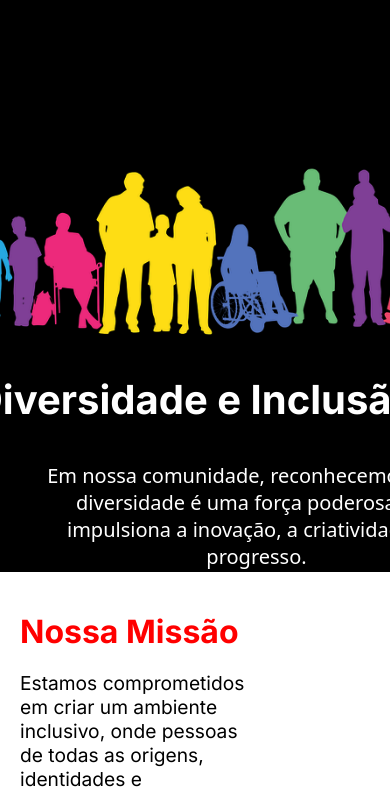
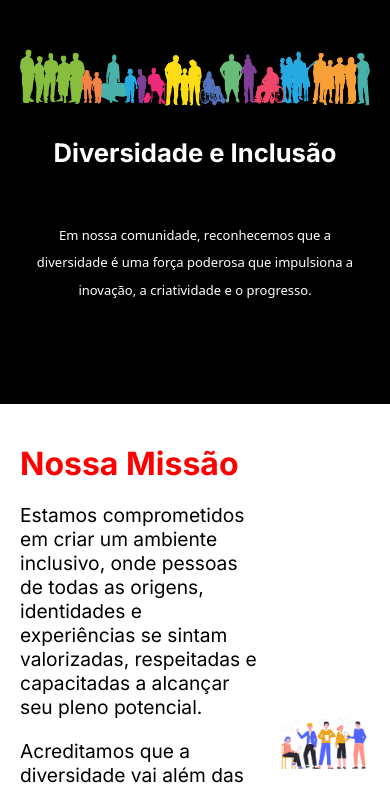
Before and after one commit to codigocerto/equipe02, a Next.js app in the folder frontend/: page /diversidade in a window 390 px wide. Shown: the part 2460-3249 px from the top of the page. Built offline with nearby package versions, Linux system fonts and the light colour scheme.

Commit message:
feat: add responsiveness to DiversidadeInclusao component

```diff
--- a/frontend/src/components/diversidadeInclusao/index.tsx
+++ b/frontend/src/components/diversidadeInclusao/index.tsx
@@ -1,22 +1,28 @@
-import React from 'react';
-import styles from './styles.module.css';
+import Image from "next/image";
+
+import imagemInclusao from "../../../public/images/imagem-inclusao.png";
+
+import styles from "./styles.module.css";
 
 const DiversidadeInclusao = () => {
   return (
     <section className={styles.section}>
       <div className={styles.imageContainer}>
-        <img src="/images/imagem-inclusao.png" alt="Diversidade e Inclusao" className={styles.image} />
+        <Image
+          src={imagemInclusao}
+          alt="Diversidade e Inclusao"
+          className={styles.image}
+          width={1120}
+          height={191}
+          quality={100}
+          priority
+        />
         <h2 className={styles.title}>Diversidade e Inclusão</h2>
       </div>
       <div className={styles.textContainer}>
         <p className={styles.paragraph}>
-          Em nossa comunidade, reconhecemos que a diversidade é uma força poderosa que impulsiona a
-          inovação, a criatividade e o progresso.
-        </p>
-        <p className={styles.paragraph}>
-          Acreditamos que a diversidade vai além das diferenças óbvias, como raça, gênero ou orientação
-          sexual. Ela engloba uma ampla gama de características, incluindo origem étnica, idade,
-          habilidades físicas e mentais, experiências de vida e perspectivas culturais.
+          Em nossa comunidade, reconhecemos que a diversidade é uma força
+          poderosa que impulsiona a inovação, a criatividade e o progresso.
         </p>
       </div>
     </section>
--- a/frontend/src/components/diversidadeInclusao/styles.module.css
+++ b/frontend/src/components/diversidadeInclusao/styles.module.css
@@ -16,36 +16,28 @@
 }
 
 .image {
-  max-width: 1120px; /* Largura máxima da imagem */
-  height: 191px; /* Altura da imagem */
   height: auto;
   margin-bottom: 10px; /* Espaçamento entre a imagem e o título */
 }
 
 .title {
-  font-family: 'Inter', sans-serif; /* Fonte Inter para o título */
+  font-family: "Inter", sans-serif; /* Fonte Inter para o título */
   font-size: 2.5rem; /* Tamanho da fonte para o título */
   font-weight: 700; /* Peso da fonte do título */
   line-height: 58.09px; /* Altura da linha do título */
   margin-bottom: 20px; /* Espaçamento abaixo do título */
   max-width: 1120px; /* Largura máxima do título */
-  height: 51px; /* Altura do título */
-  gap: 0px;
-  opacity: 0px;
 }
 
 .textContainer {
   max-width: 600px; /* largura máxima para os textos */
   margin-left: auto;
   margin-right: auto;
-  width: 473px; /* largura do texto */
-  height: 80px; /* altura do texto */
-  gap: 0px;
-  opacity: 0px;
 }
 
 .paragraph {
-  font-family: 'Noto Sans', sans-serif; /* Fonte Noto Sans para os parágrafos */
+  max-width: 473px; /* largura do texto */
+  font-family: "Noto Sans", sans-serif; /* Fonte Noto Sans para os parágrafos */
   font-size: 20px; /* Tamanho da fonte para os parágrafos */
   font-weight: 400; /* Peso da fonte dos parágrafos */
   line-height: 27.24px; /* Altura da linha dos parágrafos */
@@ -54,3 +46,43 @@
   padding: 10px; /* Adiciona um padding interno para os parágrafos */
   margin-bottom: 50px; /* Espaçamento abaixo dos parágrafos */
 }
+
+@media (max-width: 1140px) {
+  .image {
+    width: 800px;
+  }
+}
+
+@media (max-width: 880px) {
+  .image {
+    width: 600px;
+  }
+}
+
+@media (max-width: 620px) {
+  .image {
+    width: 450px;
+  }
+
+  .title {
+    font-size: 2rem;
+  }
+
+  .paragraph {
+    font-size: 15px;
+  }
+}
+
+@media (max-width: 470px) {
+  .image {
+    width: 350px;
+  }
+
+  .title {
+    font-size: 1.6rem;
+  }
+
+  .paragraph {
+    font-size: 13px;
+  }
+}
```
